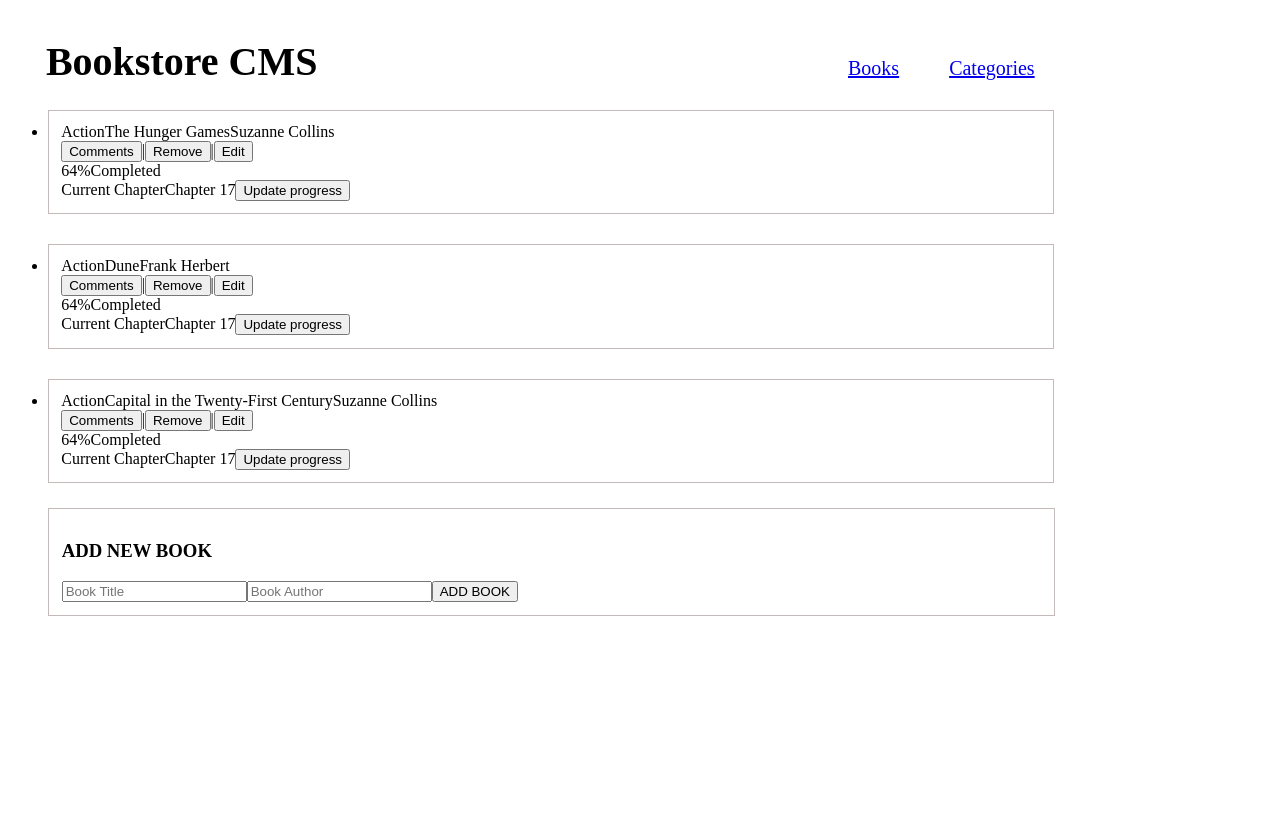
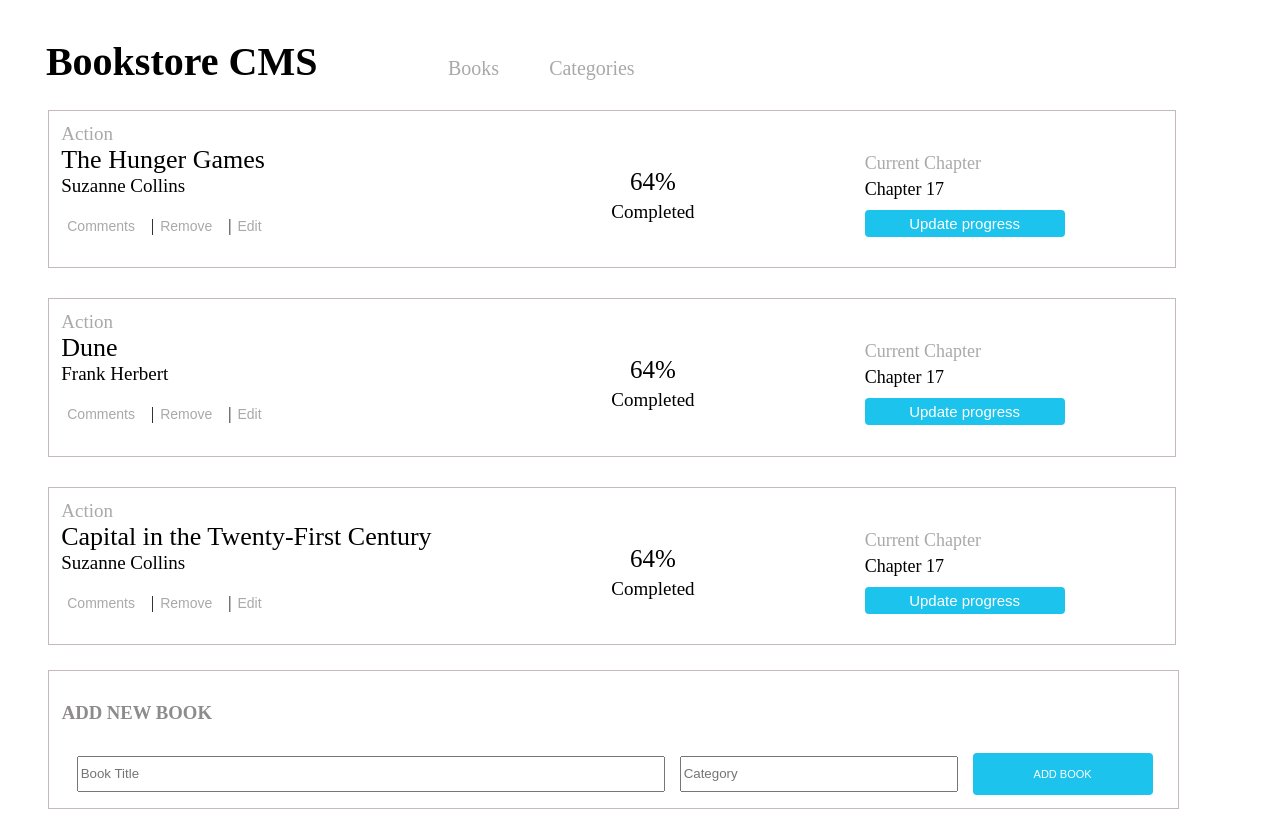
Before and after one commit to luccamicale/bookstore, a React (Create React App) app: page / in a window 1280 px wide. Built offline with nearby package versions, Linux system fonts and the light colour scheme.

Commit message:
add more styles

```diff
--- a/src/components/Boook.js
+++ b/src/components/Boook.js
@@ -5,34 +5,36 @@ import '../modules-css/boook.css';
 const Book = ({ title, author }) => (
   <div className="book-container">
     <div>
-      <ul>
+      <ul className="main-ul">
         <li>
           <div>
             <div className="book-data">
               <div className="book-details">
-                <span>Action</span>
-                <span>{title}</span>
-                <span>{author}</span>
+                <div className="book-author">
+                  <span className="action">Action</span>
+                  <span className="title">{title}</span>
+                  <span className="author">{author}</span>
+                </div>
                 <div className="book-buttons-container">
-                  <button type="button">Comments</button>
+                  <button className="btn-buttons" type="button">Comments</button>
                   <span>|</span>
-                  <button type="button">Remove</button>
+                  <button className="btn-buttons" type="button">Remove</button>
                   <span>|</span>
-                  <button type="button">Edit</button>
+                  <button className="btn-buttons" type="button">Edit</button>
                 </div>
               </div>
               <div className="progress-container">
                 <div className="graphic-progress">
                   <div className="circular-progress" />
                   <div className="progress-number">
-                    <span>64%</span>
-                    <span>Completed</span>
+                    <span className="porcent">64%</span>
+                    <span className="status">Completed</span>
                   </div>
                 </div>
                 <div className="current-chapter">
-                  <span>Current Chapter</span>
-                  <span>Chapter 17</span>
-                  <button type="button">Update progress</button>
+                  <span className="current">Current Chapter</span>
+                  <span className="chapter">Chapter 17</span>
+                  <button className="btn-update" type="button">Update progress</button>
                 </div>
               </div>
             </div>
--- a/src/components/addBook.js
+++ b/src/components/addBook.js
@@ -3,11 +3,11 @@ import '../modules-css/addbook.css';
 
 const AddBook = () => (
   <form className="form">
-    <h3>ADD NEW BOOK</h3>
+    <h3 className="add-title">ADD NEW BOOK</h3>
     <div className="inputs">
-      <input type="text" placeholder="Book Title" />
-      <input type="text" placeholder="Book Author" />
-      <input type="button" value="ADD BOOK" />
+      <input className="add-book" type="text" placeholder="Book Title" />
+      <input className="add-author" type="text" placeholder="Category" />
+      <input className="btn-add-book" type="button" value="ADD BOOK" />
     </div>
   </form>
 );
--- a/src/components/nav.js
+++ b/src/components/nav.js
@@ -8,12 +8,12 @@ const NavBar = () => (
     <div>
       <ul className="ul-nav">
         <li className="link-item">
-          <NavLink to="/">
+          <NavLink className="item" to="/">
             Books
           </NavLink>
         </li>
         <li className="link-item">
-          <NavLink to="/categories">
+          <NavLink className="item" to="/categories">
             Categories
           </NavLink>
         </li>
--- a/src/modules-css/addbook.css
+++ b/src/modules-css/addbook.css
@@ -1,7 +1,36 @@
 .form {
   border: 1px solid rgb(197, 186, 186);
-  width: 77.5%;
+  width: 87.3%;
   padding: 1%;
   margin-left: 40px;
   margin-top: 25px;
 }
+
+.add-title {
+  color: rgb(141, 139, 139);
+}
+
+input {
+  margin-left: 15px;
+}
+
+.add-book {
+  width: 580px;
+  height: 30px;
+}
+
+.add-author {
+  width: 270px;
+  height: 30px;
+}
+
+.btn-add-book {
+  border: none;
+  color: rgb(255, 255, 255);
+  background-color: rgb(28, 195, 236);
+  font-size: 11px;
+  margin-top: 10px;
+  padding: 15px;
+  border-radius: 4px;
+  width: 180px;
+}
--- a/src/modules-css/boook.css
+++ b/src/modules-css/boook.css
@@ -1,6 +1,106 @@
 .book-data {
+  display: flex;
+  flex-direction: row;
   border: 1px solid rgb(197, 186, 186);
-  width: 80%;
+  width: 90%;
   margin-top: 30px;
   padding: 1%;
 }
+
+.progress-container {
+  display: flex;
+  flex-direction: row;
+}
+
+.book-details {
+  /* background-color: chartreuse; */
+  width: 450px;
+}
+
+.graphic-progress {
+  /* background-color: crimson; */
+  display: flex;
+  flex-direction: column;
+  margin-left: 100px;
+}
+
+.current-chapter {
+  /* background-color: darkgreen; */
+  display: flex;
+  flex-direction: column;
+  margin-left: 170px;
+  width: 150px;
+}
+
+.progress-number {
+  display: flex;
+  flex-direction: column;
+}
+
+.book-author {
+  display: flex;
+  flex-direction: column;
+}
+
+.action {
+  color: darkgrey;
+  font-size: 19px;
+}
+
+.title {
+  font-size: 26px;
+}
+
+.author {
+  font-size: 19px;
+}
+
+.book-buttons-container {
+  padding-top: 20px;
+  padding-bottom: 20px;
+}
+
+.btn-buttons {
+  margin-right: 10px;
+  border: none;
+  color: darkgrey;
+  background-color: white;
+  font-size: 14px;
+}
+
+.porcent {
+  margin-top: 45px;
+  text-align: center;
+  font-size: 25px;
+}
+
+.status {
+  margin-top: 5px;
+  font-size: 19px;
+}
+
+.current {
+  margin-top: 30px;
+  color: darkgrey;
+  font-size: 18px;
+}
+
+.chapter {
+  font-size: 18px;
+  margin-top: 5px;
+}
+
+.btn-update {
+  border: none;
+  color: rgb(255, 255, 255);
+  background-color: rgb(28, 195, 236);
+  font-size: 15px;
+  margin-top: 10px;
+  padding: 5px;
+  border-radius: 4px;
+  width: 200px;
+}
+
+.main-ul {
+  list-style-type: none;
+}
--- a/src/modules-css/nav.css
+++ b/src/modules-css/nav.css
@@ -8,11 +8,18 @@
   display: flex;
   flex-direction: row;
   list-style-type: none;
-  margin-left: 800px;
+  margin-left: 400px;
   margin-top: -55px;
 }
 
 .link-item {
   margin-right: 50px;
   font-size: 20px;
+  text-decoration: none;
+  color: darkgray;
 }
+
+.item {
+  text-decoration: none;
+  color: darkgray;
+}
```
Also changed, not shown: src/recargar.png (added).
